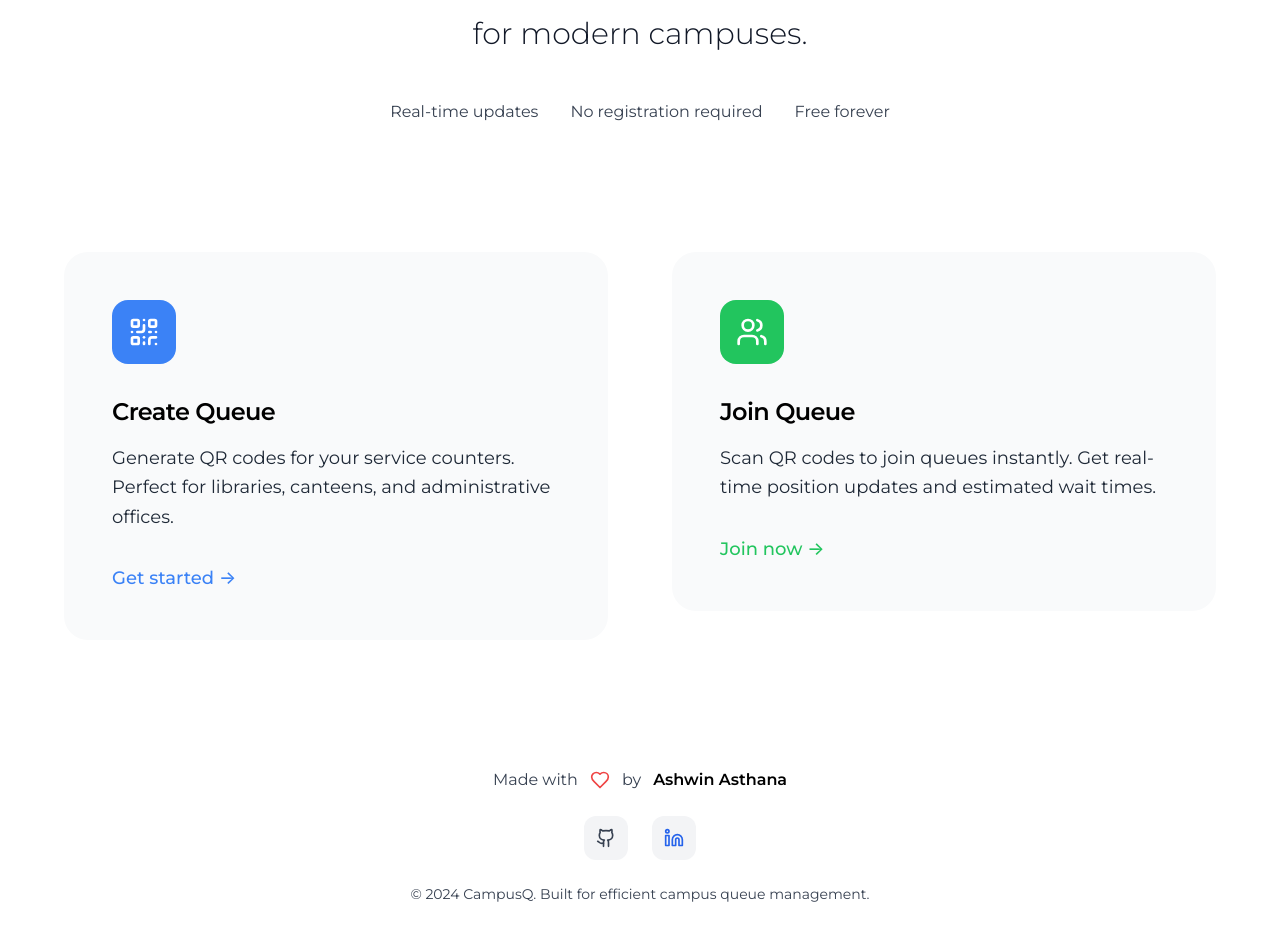
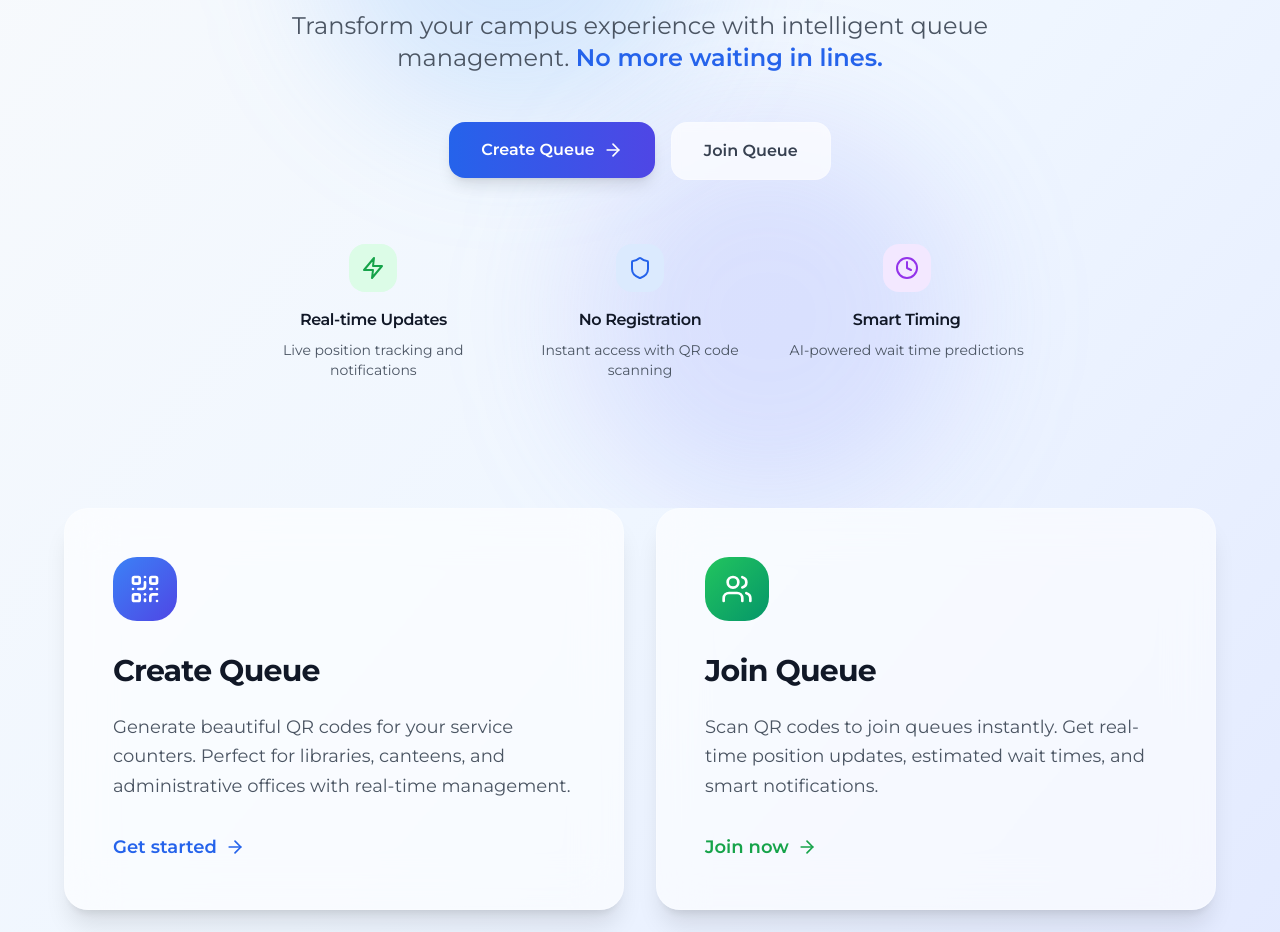
Before and after one commit to lumozion/CampusQ, a Next.js app: page / in a window 1280 px wide. Shown: the part 260-1192 px from the top of the page. Built offline with nearby package versions, Linux system fonts and the light colour scheme.

Commit message:
Create sophisticated modern design with glassmorphism and premium aesthetics

```diff
--- a/app/create/page.tsx
+++ b/app/create/page.tsx
@@ -43,7 +43,7 @@ export default function CreateQueuePage() {
   }
 
   return (
-    <div className="min-h-screen bg-white">
+    <div className="min-h-screen bg-gradient-to-br from-slate-50 via-blue-50 to-indigo-100 dark:from-slate-900 dark:via-slate-800 dark:to-slate-900">
       {/* Animated background elements */}
       <div className="absolute inset-0">
         <div className="absolute top-20 left-10 w-72 h-72 bg-purple-500/20 rounded-full blur-3xl animate-pulse"></div>
--- a/app/join/page.tsx
+++ b/app/join/page.tsx
@@ -240,7 +240,7 @@ export default function JoinQueuePage() {
   }
 
   return (
-    <div className="min-h-screen bg-white">
+    <div className="min-h-screen bg-gradient-to-br from-slate-50 via-blue-50 to-indigo-100 dark:from-slate-900 dark:via-slate-800 dark:to-slate-900">
       <div className="container mx-auto px-4 py-8">
         <motion.div
           initial={{ opacity: 0, y: 20 }}
--- a/app/layout.tsx
+++ b/app/layout.tsx
@@ -25,7 +25,7 @@ export default function RootLayout({
         <link rel="preconnect" href="https://fonts.gstatic.com" crossOrigin="anonymous" />
         <link href="https://fonts.googleapis.com/css2?family=Montserrat:ital,wght@0,100..900;1,100..900&display=swap" rel="stylesheet" />
       </head>
-      <body className={`${montserrat.className} min-h-screen bg-white dark:bg-gray-900 transition-colors duration-300`}>
+      <body className={`${montserrat.className} min-h-screen bg-gradient-to-br from-slate-50 via-blue-50 to-indigo-100 dark:from-slate-900 dark:via-slate-800 dark:to-slate-900 transition-all duration-500`}>
         <ThemeProvider>
           {children}
           <ThemeToggle />
--- a/app/page.tsx
+++ b/app/page.tsx
@@ -1,136 +1,228 @@
 'use client'
 
 import { motion } from 'framer-motion'
-import { QrCode, Users, Heart, Github, Linkedin } from 'lucide-react'
+import { QrCode, Users, Heart, Github, Linkedin, ArrowRight, Zap, Shield, Clock } from 'lucide-react'
 import Link from 'next/link'
 
 export default function HomePage() {
   return (
-    <div className="min-h-screen bg-white dark:bg-gray-900 transition-colors duration-300">
-      <div className="container mx-auto px-4 sm:px-6 lg:px-8 py-20 sm:py-24 lg:py-32">
+    <div className="min-h-screen bg-gradient-to-br from-slate-50 via-blue-50 to-indigo-100 dark:from-slate-900 dark:via-slate-800 dark:to-slate-900">
+      {/* Hero Section */}
+      <div className="relative overflow-hidden">
+        {/* Background Elements */}
+        <div className="absolute inset-0">
+          <div className="absolute top-0 left-1/4 w-96 h-96 bg-blue-400/20 dark:bg-blue-500/10 rounded-full blur-3xl"></div>
+          <div className="absolute bottom-0 right-1/4 w-96 h-96 bg-indigo-400/20 dark:bg-indigo-500/10 rounded-full blur-3xl"></div>
+        </div>
+
+        <div className="relative z-10 container mx-auto px-4 sm:px-6 lg:px-8 pt-20 pb-32">
           <motion.div
             initial={{ opacity: 0, y: 20 }}
             animate={{ opacity: 1, y: 0 }}
-          transition={{ duration: 0.6 }}
-          className="text-center mb-20 sm:mb-24 lg:mb-32"
+            transition={{ duration: 0.8 }}
+            className="text-center max-w-4xl mx-auto"
           >
-          <h1 className="text-5xl sm:text-6xl lg:text-7xl font-semibold text-black dark:text-white mb-6 leading-tight tracking-tight transition-colors">
-            CampusQ
+            <motion.div
+              initial={{ opacity: 0, scale: 0.9 }}
+              animate={{ opacity: 1, scale: 1 }}
+              transition={{ duration: 0.6, delay: 0.2 }}
+              className="inline-flex items-center px-4 py-2 rounded-full bg-white/60 dark:bg-white/10 backdrop-blur-sm border border-white/20 dark:border-white/10 mb-8"
+            >
+              <Zap className="w-4 h-4 text-blue-600 dark:text-blue-400 mr-2" />
+              <span className="text-sm font-medium text-gray-700 dark:text-gray-300">Revolutionary Queue Management</span>
+            </motion.div>
+
+            <h1 className="text-6xl sm:text-7xl lg:text-8xl font-bold text-gray-900 dark:text-white mb-6 leading-tight">
+              Campus<span className="text-transparent bg-clip-text bg-gradient-to-r from-blue-600 to-indigo-600 dark:from-blue-400 dark:to-indigo-400">Q</span>
             </h1>
 
-          <p className="text-xl sm:text-2xl lg:text-3xl text-gray-900 dark:text-gray-100 mb-4 max-w-4xl mx-auto font-light leading-relaxed transition-colors">
-            Revolutionary queue management
+            <p className="text-xl sm:text-2xl text-gray-600 dark:text-gray-300 mb-12 leading-relaxed max-w-3xl mx-auto">
+              Transform your campus experience with intelligent queue management.
+              <span className="text-blue-600 dark:text-blue-400 font-semibold"> No more waiting in lines.</span>
             </p>
 
-          <p className="text-xl sm:text-2xl lg:text-3xl text-gray-900 dark:text-gray-100 max-w-4xl mx-auto font-light leading-relaxed transition-colors">
-            for modern campuses.
-          </p>
+            <div className="flex flex-col sm:flex-row gap-4 justify-center mb-16">
+              <Link href="/create">
+                <motion.button
+                  whileHover={{ scale: 1.02 }}
+                  whileTap={{ scale: 0.98 }}
+                  className="group px-8 py-4 bg-gradient-to-r from-blue-600 to-indigo-600 hover:from-blue-700 hover:to-indigo-700 text-white font-semibold rounded-2xl shadow-lg hover:shadow-xl transition-all duration-300"
+                >
+                  <span className="flex items-center">
+                    Create Queue
+                    <ArrowRight className="w-5 h-5 ml-2 group-hover:translate-x-1 transition-transform" />
+                  </span>
+                </motion.button>
+              </Link>
 
-          <div className="flex flex-wrap items-center justify-center gap-8 mt-12 text-base text-gray-700 dark:text-gray-300 transition-colors">
-            <span>Real-time updates</span>
-            <span>No registration required</span>
-            <span>Free forever</span>
+              <Link href="/join">
+                <motion.button
+                  whileHover={{ scale: 1.02 }}
+                  whileTap={{ scale: 0.98 }}
+                  className="px-8 py-4 bg-white/70 dark:bg-white/10 backdrop-blur-sm border border-white/20 dark:border-white/10 text-gray-700 dark:text-gray-300 font-semibold rounded-2xl hover:bg-white/90 dark:hover:bg-white/20 transition-all duration-300"
+                >
+                  Join Queue
+                </motion.button>
+              </Link>
             </div>
-        </motion.div>
 
-        <div className="grid grid-cols-1 lg:grid-cols-2 gap-8 lg:gap-16 max-w-6xl mx-auto">
+            {/* Features */}
+            <div className="grid grid-cols-1 sm:grid-cols-3 gap-8 max-w-3xl mx-auto">
               <motion.div
                 initial={{ opacity: 0, y: 20 }}
                 animate={{ opacity: 1, y: 0 }}
-            transition={{ duration: 0.6, delay: 0.2 }}
+                transition={{ duration: 0.6, delay: 0.4 }}
+                className="flex flex-col items-center"
+              >
+                <div className="w-12 h-12 bg-green-100 dark:bg-green-900/30 rounded-2xl flex items-center justify-center mb-4">
+                  <Zap className="w-6 h-6 text-green-600 dark:text-green-400" />
+                </div>
+                <h3 className="font-semibold text-gray-900 dark:text-white mb-2">Real-time Updates</h3>
+                <p className="text-sm text-gray-600 dark:text-gray-400 text-center">Live position tracking and notifications</p>
+              </motion.div>
+
+              <motion.div
+                initial={{ opacity: 0, y: 20 }}
+                animate={{ opacity: 1, y: 0 }}
+                transition={{ duration: 0.6, delay: 0.5 }}
+                className="flex flex-col items-center"
+              >
+                <div className="w-12 h-12 bg-blue-100 dark:bg-blue-900/30 rounded-2xl flex items-center justify-center mb-4">
+                  <Shield className="w-6 h-6 text-blue-600 dark:text-blue-400" />
+                </div>
+                <h3 className="font-semibold text-gray-900 dark:text-white mb-2">No Registration</h3>
+                <p className="text-sm text-gray-600 dark:text-gray-400 text-center">Instant access with QR code scanning</p>
+              </motion.div>
+
+              <motion.div
+                initial={{ opacity: 0, y: 20 }}
+                animate={{ opacity: 1, y: 0 }}
+                transition={{ duration: 0.6, delay: 0.6 }}
+                className="flex flex-col items-center"
+              >
+                <div className="w-12 h-12 bg-purple-100 dark:bg-purple-900/30 rounded-2xl flex items-center justify-center mb-4">
+                  <Clock className="w-6 h-6 text-purple-600 dark:text-purple-400" />
+                </div>
+                <h3 className="font-semibold text-gray-900 dark:text-white mb-2">Smart Timing</h3>
+                <p className="text-sm text-gray-600 dark:text-gray-400 text-center">AI-powered wait time predictions</p>
+              </motion.div>
+            </div>
+          </motion.div>
+        </div>
+      </div>
+
+      {/* Cards Section */}
+      <div className="relative z-10 container mx-auto px-4 sm:px-6 lg:px-8 pb-32">
+        <div className="grid grid-cols-1 lg:grid-cols-2 gap-8 max-w-6xl mx-auto">
+          <motion.div
+            initial={{ opacity: 0, x: -20 }}
+            animate={{ opacity: 1, x: 0 }}
+            transition={{ duration: 0.8, delay: 0.3 }}
             className="group"
           >
             <Link href="/create" className="block">
-              <div className="bg-gray-50 dark:bg-gray-800 rounded-3xl p-12 hover:bg-gray-100 dark:hover:bg-gray-700 transition-colors duration-300">
-                <div className="w-16 h-16 bg-blue-500 rounded-2xl flex items-center justify-center mb-8">
+              <div className="relative p-8 lg:p-12 rounded-3xl bg-white/60 dark:bg-white/5 backdrop-blur-xl border border-white/20 dark:border-white/10 hover:bg-white/80 dark:hover:bg-white/10 transition-all duration-500 shadow-xl hover:shadow-2xl">
+                <div className="absolute inset-0 bg-gradient-to-br from-blue-500/5 to-indigo-500/5 dark:from-blue-500/10 dark:to-indigo-500/10 rounded-3xl opacity-0 group-hover:opacity-100 transition-opacity duration-500"></div>
+
+                <div className="relative z-10">
+                  <div className="w-16 h-16 bg-gradient-to-br from-blue-500 to-indigo-600 rounded-3xl flex items-center justify-center mb-8 group-hover:scale-110 transition-transform duration-300">
                     <QrCode className="w-8 h-8 text-white" />
                   </div>
 
-                <h3 className="text-2xl font-semibold text-black dark:text-white mb-4 transition-colors">
+                  <h3 className="text-3xl font-bold text-gray-900 dark:text-white mb-6 group-hover:text-blue-600 dark:group-hover:text-blue-400 transition-colors">
                     Create Queue
                   </h3>
 
-                <p className="text-lg text-gray-800 dark:text-gray-200 leading-relaxed mb-8 transition-colors">
-                  Generate QR codes for your service counters. Perfect for libraries, canteens, and administrative offices.
+                  <p className="text-lg text-gray-600 dark:text-gray-300 leading-relaxed mb-8">
+                    Generate beautiful QR codes for your service counters. Perfect for libraries, canteens, and administrative offices with real-time management.
                   </p>
 
-                <div className="text-blue-500 dark:text-blue-400 font-medium text-lg transition-colors">
-                  Get started →
+                  <div className="flex items-center text-blue-600 dark:text-blue-400 font-semibold text-lg group-hover:translate-x-2 transition-transform duration-300">
+                    <span>Get started</span>
+                    <ArrowRight className="w-5 h-5 ml-2" />
+                  </div>
                 </div>
               </div>
             </Link>
           </motion.div>
 
           <motion.div
-            initial={{ opacity: 0, y: 20 }}
-            animate={{ opacity: 1, y: 0 }}
-            transition={{ duration: 0.6, delay: 0.4 }}
+            initial={{ opacity: 0, x: 20 }}
+            animate={{ opacity: 1, x: 0 }}
+            transition={{ duration: 0.8, delay: 0.5 }}
             className="group"
           >
             <Link href="/join" className="block">
-              <div className="bg-gray-50 dark:bg-gray-800 rounded-3xl p-12 hover:bg-gray-100 dark:hover:bg-gray-700 transition-colors duration-300">
-                <div className="w-16 h-16 bg-green-500 rounded-2xl flex items-center justify-center mb-8">
+              <div className="relative p-8 lg:p-12 rounded-3xl bg-white/60 dark:bg-white/5 backdrop-blur-xl border border-white/20 dark:border-white/10 hover:bg-white/80 dark:hover:bg-white/10 transition-all duration-500 shadow-xl hover:shadow-2xl">
+                <div className="absolute inset-0 bg-gradient-to-br from-green-500/5 to-emerald-500/5 dark:from-green-500/10 dark:to-emerald-500/10 rounded-3xl opacity-0 group-hover:opacity-100 transition-opacity duration-500"></div>
+
+                <div className="relative z-10">
+                  <div className="w-16 h-16 bg-gradient-to-br from-green-500 to-emerald-600 rounded-3xl flex items-center justify-center mb-8 group-hover:scale-110 transition-transform duration-300">
                     <Users className="w-8 h-8 text-white" />
                   </div>
 
-                <h3 className="text-2xl font-semibold text-black dark:text-white mb-4 transition-colors">
+                  <h3 className="text-3xl font-bold text-gray-900 dark:text-white mb-6 group-hover:text-green-600 dark:group-hover:text-green-400 transition-colors">
                     Join Queue
                   </h3>
 
-                <p className="text-lg text-gray-800 dark:text-gray-200 leading-relaxed mb-8 transition-colors">
-                  Scan QR codes to join queues instantly. Get real-time position updates and estimated wait times.
+                  <p className="text-lg text-gray-600 dark:text-gray-300 leading-relaxed mb-8">
+                    Scan QR codes to join queues instantly. Get real-time position updates, estimated wait times, and smart notifications.
                   </p>
 
-                <div className="text-green-500 dark:text-green-400 font-medium text-lg transition-colors">
-                  Join now →
+                  <div className="flex items-center text-green-600 dark:text-green-400 font-semibold text-lg group-hover:translate-x-2 transition-transform duration-300">
+                    <span>Join now</span>
+                    <ArrowRight className="w-5 h-5 ml-2" />
+                  </div>
                 </div>
               </div>
             </Link>
           </motion.div>
         </div>
-
-        {/* Inline Footer */}
-        <div className="mt-32 pb-16">
-          <div className="flex flex-col items-center space-y-6">
-            <div className="flex items-center space-x-3 text-gray-700 dark:text-gray-300 transition-colors">
-              <span className="text-base">Made with</span>
-              <Heart className="w-5 h-5 text-red-500" />
-              <span className="text-base">by</span>
-              <span className="font-semibold text-black dark:text-white transition-colors">Ashwin Asthana</span>
       </div>
 
-            <div className="flex items-center space-x-6">
+      {/* Footer */}
+      <footer className="relative z-10 border-t border-white/10 dark:border-white/5 bg-white/30 dark:bg-white/5 backdrop-blur-xl">
+        <div className="container mx-auto px-4 sm:px-6 lg:px-8 py-12">
+          <div className="flex flex-col items-center space-y-6">
+            <div className="flex items-center space-x-3 text-gray-600 dark:text-gray-400">
+              <span className="text-base">Made with</span>
+              <Heart className="w-5 h-5 text-red-500 animate-pulse" />
+              <span className="text-base">by</span>
+              <span className="font-semibold text-gray-900 dark:text-white">Ashwin Asthana</span>
+            </div>
+
+            <div className="flex items-center space-x-4">
               <motion.a
                 href="https://github.com/ashwinasthana"
                 target="_blank"
                 rel="noopener noreferrer"
-                whileHover={{ scale: 1.05 }}
+                whileHover={{ scale: 1.1, y: -2 }}
                 whileTap={{ scale: 0.95 }}
-                className="p-3 rounded-xl bg-gray-100 dark:bg-gray-800 hover:bg-gray-200 dark:hover:bg-gray-700 transition-colors"
+                className="p-3 rounded-2xl bg-white/60 dark:bg-white/10 backdrop-blur-sm border border-white/20 dark:border-white/10 hover:bg-white/80 dark:hover:bg-white/20 transition-all duration-300"
                 aria-label="GitHub Profile"
               >
-                <Github className="w-5 h-5 text-gray-700 dark:text-gray-300 transition-colors" />
+                <Github className="w-5 h-5 text-gray-700 dark:text-gray-300" />
               </motion.a>
 
               <motion.a
                 href="https://www.linkedin.com/in/ashwinasthanax/"
                 target="_blank"
                 rel="noopener noreferrer"
-                whileHover={{ scale: 1.05 }}
+                whileHover={{ scale: 1.1, y: -2 }}
                 whileTap={{ scale: 0.95 }}
-                className="p-3 rounded-xl bg-gray-100 dark:bg-gray-800 hover:bg-gray-200 dark:hover:bg-gray-700 transition-colors"
+                className="p-3 rounded-2xl bg-white/60 dark:bg-white/10 backdrop-blur-sm border border-white/20 dark:border-white/10 hover:bg-white/80 dark:hover:bg-white/20 transition-all duration-300"
                 aria-label="LinkedIn Profile"
               >
-                <Linkedin className="w-5 h-5 text-blue-600 dark:text-blue-400 transition-colors" />
+                <Linkedin className="w-5 h-5 text-blue-600 dark:text-blue-400" />
               </motion.a>
             </div>
 
-            <p className="text-sm text-gray-700 dark:text-gray-300 text-center transition-colors">
+            <p className="text-sm text-gray-500 dark:text-gray-400 text-center">
               © 2024 CampusQ. Built for efficient campus queue management.
             </p>
           </div>
         </div>
-      </div>
+      </footer>
     </div>
   )
 }
--- a/app/queue/[id]/page.tsx
+++ b/app/queue/[id]/page.tsx
@@ -166,7 +166,7 @@ export default function QueueManagementPage() {
   }
 
   return (
-    <div className="min-h-screen bg-white">
+    <div className="min-h-screen bg-gradient-to-br from-slate-50 via-blue-50 to-indigo-100 dark:from-slate-900 dark:via-slate-800 dark:to-slate-900">
       <div className="container mx-auto px-4 py-8">
         <Link href="/" className="inline-flex items-center text-primary-600 hover:text-primary-700 mb-8">
           <ArrowLeft className="w-5 h-5 mr-2" />
```
Lines whose indentation alone changed are shown as unchanged.
